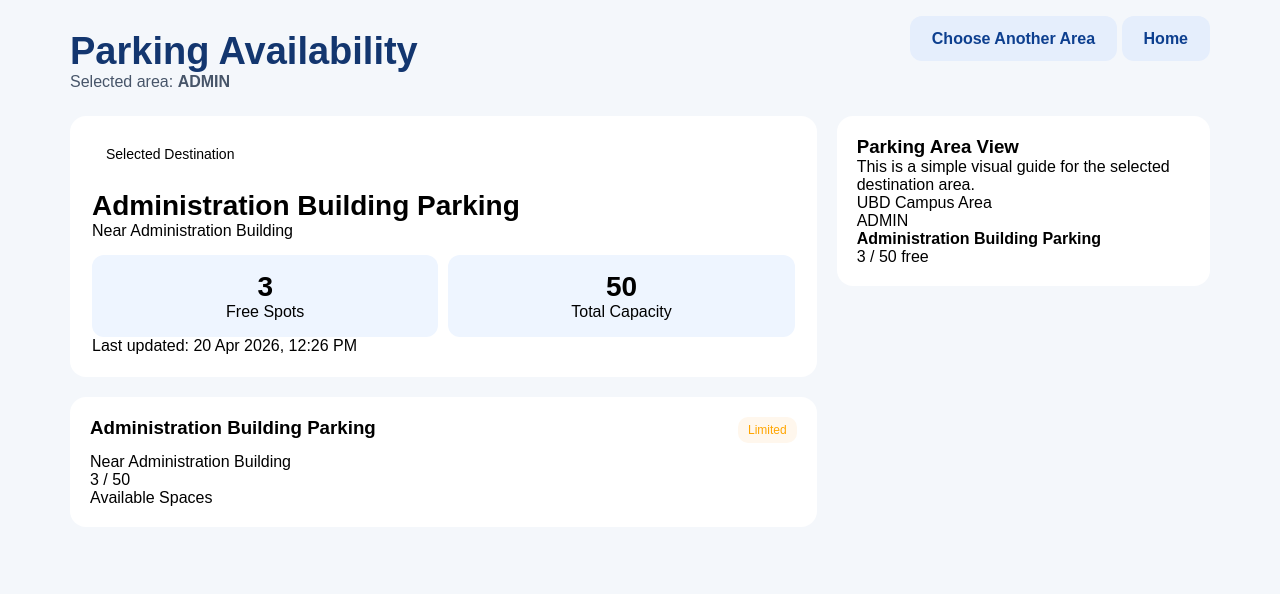
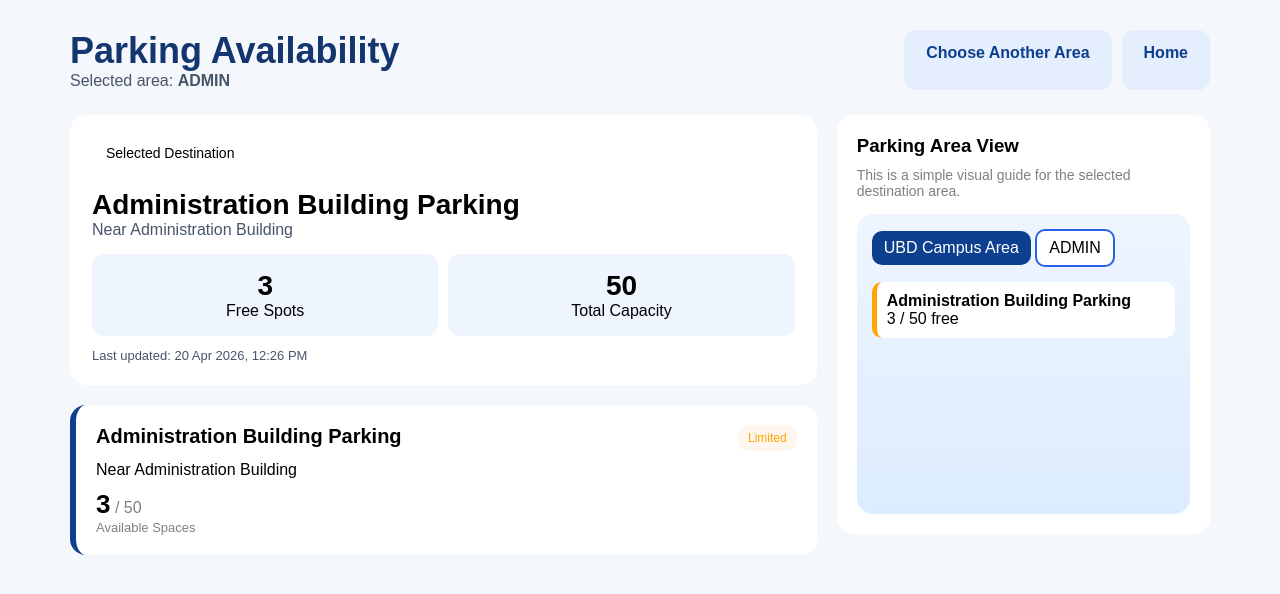
Before and after one commit to AimanSyafie/Smart-park, a Flask app: page /parking?destination=ADMIN in a window 1280 px wide. Shown: the top 594 px of the page. Run offline with Flask 3, Linux system fonts and the light colour scheme; data comes from the database, SQL or seed files in the repository.

Commit message:
Update style.css

```diff
--- a/static/style.css
+++ b/static/style.css
@@ -1,4 +1,6 @@
-/* Reset */
+/* =========================
+   RESET
+========================= */
 * {
     margin: 0;
     padding: 0;
@@ -12,7 +14,6 @@ body {
 /* =========================
    LANDING PAGE
 ========================= */
-
 .landing-body {
     margin: 0;
     background: #0b1f3a;
@@ -35,7 +36,7 @@ body {
 
 .hero-content {
     max-width: 700px;
-    margin: 0 auto;
+    margin: auto;
     text-align: center;
     color: white;
 }
@@ -60,20 +61,14 @@ body {
     line-height: 1.6;
 }
 
-.hero-actions {
-    display: flex;
-    justify-content: center;
-    gap: 12px;
-}
-
 /* Buttons */
-
 .primary-btn,
 .secondary-btn {
     padding: 14px 22px;
     border-radius: 12px;
     font-weight: bold;
     text-decoration: none;
+    display: inline-block;
 }
 
 .primary-btn {
@@ -86,10 +81,15 @@ body {
     color: #0d3f8f;
 }
 
+.hero-actions {
+    display: flex;
+    justify-content: center;
+    gap: 12px;
+}
+
 /* =========================
-   SHARED LAYOUT
+   SHARED PAGES
 ========================= */
-
 .selection-page,
 .result-page {
     background: #f4f7fb;
@@ -106,10 +106,11 @@ body {
     display: flex;
     justify-content: space-between;
     margin-bottom: 25px;
+    flex-wrap: wrap;
 }
 
 .simple-header h1 {
-    font-size: 38px;
+    font-size: 36px;
     color: #13366f;
 }
 
@@ -117,10 +118,14 @@ body {
     color: #475569;
 }
 
+.header-actions {
+    display: flex;
+    gap: 10px;
+}
+
 /* =========================
    LOCATION CARDS
 ========================= */
-
 .location-grid {
     display: grid;
     grid-template-columns: repeat(3, 1fr);
@@ -156,6 +161,7 @@ body {
 
 .location-card h3 {
     font-size: 20px;
+    margin-bottom: 6px;
 }
 
 .location-card span {
@@ -166,7 +172,6 @@ body {
 /* =========================
    RESULT PAGE
 ========================= */
-
 .result-layout {
     display: grid;
     grid-template-columns: 2fr 1fr;
@@ -184,6 +189,11 @@ body {
     font-size: 28px;
 }
 
+.result-summary-card p {
+    color: #475569;
+}
+
+/* Stats */
 .result-stats {
     display: flex;
     gap: 10px;
@@ -202,13 +212,19 @@ body {
     font-size: 28px;
 }
 
+.updated-note {
+    margin-top: 12px;
+    font-size: 13px;
+    color: gray;
+}
+
 /* Parking Cards */
-
 .result-zone-card {
     background: white;
     padding: 20px;
     border-radius: 16px;
     margin-bottom: 12px;
+    border-left: 6px solid #0d3f8f;
 }
 
 .result-zone-top {
@@ -217,13 +233,16 @@ body {
     margin-bottom: 10px;
 }
 
+.result-zone-card h3 {
+    font-size: 20px;
+}
+
 .section-label {
     font-size: 13px;
     color: gray;
 }
 
 /* Status */
-
 .status-pill {
     padding: 6px 10px;
     border-radius: 10px;
@@ -245,24 +264,103 @@ body {
     color: red;
 }
 
-/* Map */
+/* Parking numbers */
+.parking-metric {
+    margin-top: 10px;
+}
 
-#map {
-    width: 100%;
-    height: 420px;
-    border-radius: 16px;
+.big-number {
+    font-size: 26px;
+    font-weight: bold;
+}
+
+.total-number {
+    font-size: 16px;
+    color: gray;
+}
+
+.metric-label {
+    font-size: 13px;
+    color: gray;
+}
+
+/* =========================
+   FAKE MAP PANEL
+========================= */
+.map-panel {
+    display: block;
 }
 
 .map-card {
     background: white;
     padding: 20px;
     border-radius: 16px;
+    position: sticky;
+    top: 20px;
+}
+
+.map-card h3 {
+    margin-bottom: 10px;
+}
+
+.map-card p {
+    font-size: 14px;
+    color: gray;
+    margin-bottom: 15px;
+}
+
+.fake-map {
+    background: linear-gradient(180deg, #eef5ff, #dcecff);
+    border-radius: 16px;
+    padding: 15px;
+    min-height: 300px;
+}
+
+.fake-map-title {
+    background: #0d3f8f;
+    color: white;
+    padding: 8px 12px;
+    border-radius: 10px;
+    display: inline-block;
+    margin-bottom: 12px;
+}
+
+.fake-map-selected {
+    border: 2px solid #2563eb;
+    padding: 8px 12px;
+    border-radius: 10px;
+    display: inline-block;
+    margin-bottom: 15px;
+    background: white;
+}
+
+.fake-map-spots {
+    display: grid;
+    gap: 10px;
+}
+
+.fake-spot {
+    background: white;
+    padding: 10px;
+    border-radius: 10px;
+}
+
+/* Map colors */
+.spot-available {
+    border-left: 5px solid green;
+}
+
+.spot-limited {
+    border-left: 5px solid orange;
+}
+
+.spot-full {
+    border-left: 5px solid red;
 }
 
 /* =========================
    ADMIN PAGE
 ========================= */
-
 .admin-page {
     padding: 30px;
     background: #f4f7fb;
@@ -283,8 +381,7 @@ body {
 .admin-form input {
     width: 100%;
     padding: 10px;
-    margin-top: 8px;
-    margin-bottom: 10px;
+    margin: 10px 0;
 }
 
 .admin-form button {
@@ -298,7 +395,6 @@ body {
 /* =========================
    RESPONSIVE
 ========================= */
-
 @media (max-width: 900px) {
     .location-grid {
         grid-template-columns: 1fr;
```
